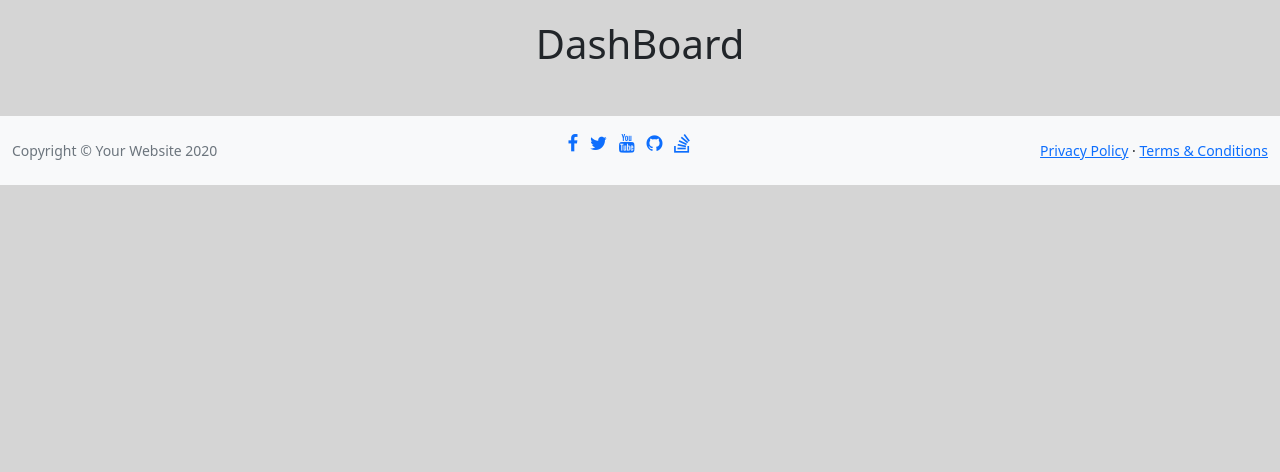
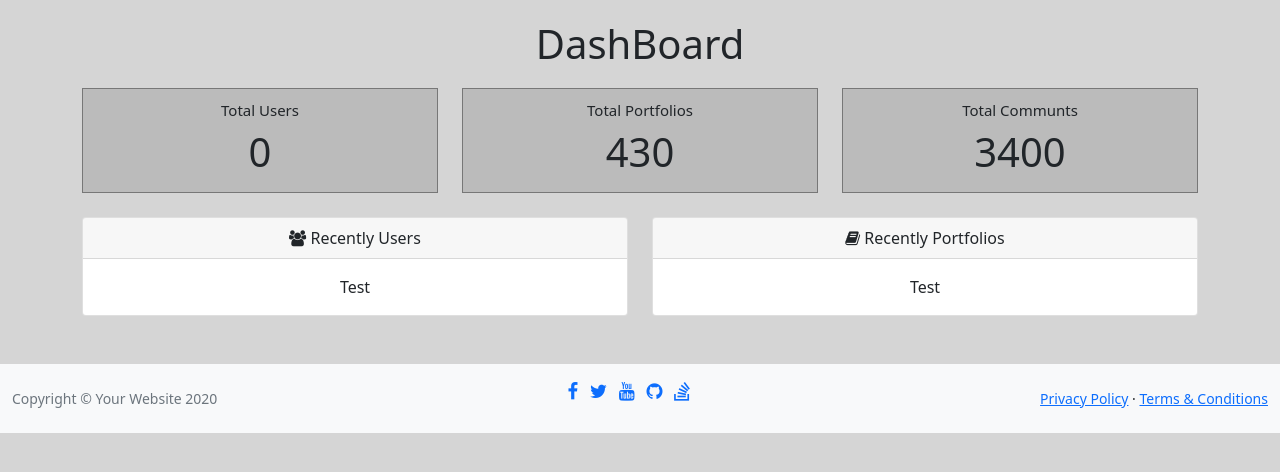
Before and after one commit to fathiabdelmalek/Myportfolio, a PHP site: page /admin/dashboard.php in a window 1280 px wide. Shown: the part 72-544 px from the top of the page. Run offline with PHP 8.4, Linux system fonts and the light colour scheme; the visitor is signed in with stand-in values (Sample User, id 1); data that the repository does not hold is empty.

Commit message:
main changes on (add.php, delete.php, edit.php, users.php)

```diff
--- a/admin/dashboard.php
+++ b/admin/dashboard.php
@@ -6,6 +6,51 @@ include 'init.php';
 
 if (!isset($_SESSION['user']))
     header('location: index.php');
+$count = countItems('users');
 ?>
 <h1 class="text-center">DashBoard</h1>
+<div class="container text-center home-stats">
+    <div class="row">
+        <div class="col-md-4">
+            <div class="stats">
+                Total Users
+                <span><?php echo $count ?></span>
+            </div>
+        </div>
+        <div class="col-md-4">
+            <div class="stats">
+                Total Portfolios
+                <span>430</span>
+            </div>
+        </div>
+        <div class="col-md-4">
+            <div class="stats">
+                Total Communts
+                <span>3400</span>
+            </div>
+        </div>
+    </div>
+    <div class="row pt-4">
+        <div class="col-sm-6">
+            <div class="card">
+                <div class="card-header">
+                    <i class="fa fa-users"></i> Recently Users
+                </div>
+                <div class="card-body">
+                    Test
+                </div>
+            </div>
+        </div>
+        <div class="col-sm-6">
+            <div class="card">
+                <div class="card-header">
+                    <i class="fa fa-book"></i> Recently Portfolios
+                </div>
+                <div class="card-body">
+                    Test
+                </div>
+            </div>
+        </div>
+    </div>
+</div>
 <?php include $inc . 'footer.php';
--- a/admin/delete.php
+++ b/admin/delete.php
@@ -2,7 +2,7 @@
 session_start();
 $title = 'Delete user';
 include 'init.php';
-if(!isset($_SERSSION['user']))
+if(!isset($_SESSION['user']))
     redirect(1);
 if($_SERVER['REQUEST_METHOD'] == 'POST') {
     $id = isset($_GET['id']) && is_numeric($_GET['id']) ? intval($_GET['id']) : 0;
--- a/admin/includes/functions/functions.php
+++ b/admin/includes/functions/functions.php
@@ -22,6 +22,13 @@ function redirect($seconds = 3, $url = null) {
     elseif($url = 'back') {
         $url = (isset($_SERVER['HTTP_REFERER']) && $_SERVER['HTTP_REFERER'] !== '') ? $_SERVER['HTTP_REFERER'] : 'index.php';
     }
-    header("refresh:$seconds;url=$url");
+    header("refresh:$seconds;location:$url");
     exit();
 }
+
+function countItems($table) {
+    global $con;
+    $sql = $con->prepare("SELECT COUNT(id) FROM $table");
+    $sql->execute();
+    return $sql->fetchColumn();
+}
--- a/admin/layout/css/app.css
+++ b/admin/layout/css/app.css
@@ -5,7 +5,7 @@ h1 {
 
 .main-table {
     border-color: black;
-    background-color: #EAEAEA;
+    background-color: #EFEFEF;
     box-shadow: 3px 3px 10px #CCC;
     -moz-box-shadow: 3px 3px 10px #CCC;
     -webkit-box-shadow: 3px 3px 10px #CCC;
@@ -25,3 +25,15 @@ h1 {
 .navbar {
     margin-bottom: 20px;
 }
+
+.home-stats .stats {
+    background-color: #BBB;
+    border: #777 1px solid;
+    padding: 10px;
+    font-size: 15px;
+}
+
+.home-stats .stats span {
+    font-size: 40px;
+    display: block;
+}
--- a/admin/users.php
+++ b/admin/users.php
@@ -2,7 +2,7 @@
 session_start();
 $title = 'Users Manage';
 include 'init.php';
-if(!isset($_SERSSION['user']))
+if(!isset($_SESSION['user']))
     redirect(1);
 
 $sql = $con->prepare("SELECT * FROM users WHERE id != 1");
@@ -11,6 +11,7 @@ $rows = $sql->fetchAll();
 ?>
 <h1 class="text-center">Users Manage</h1>
 <div class="container">
+  <a href="add.php" class="btn btn-primary"><i class="fa fa-plus"></i> New User</a><br><br>
     <div class="table-responsive">
         <table class="main-table table table-bordered text-center">
             <tr>
@@ -25,7 +26,7 @@ $rows = $sql->fetchAll();
                 <td><?php echo $row['id']; ?></td>
                 <td><?php echo $row['username']; ?></td>
                 <td><?php echo $row['email']; ?></td>
-                <td><?php echo ''; ?></td>
+                <td><?php echo $row['dateJoined']; ?></td>
                 <td>
                     <a href="edit.php?id=<?php echo $row['id']; ?>" class="btn btn-success" role="button">
                         <i class="fa fa-edit"></i> Edit
@@ -37,7 +38,6 @@ $rows = $sql->fetchAll();
             </tr>
             <?php } ?>
         </table>
-    <a href="add.php" class="btn btn-primary"><i class="fa fa-plus"></i> New User</a>
     </div>
 </div>
 <?php include $inc . 'footer.php';
--- a/layout/css/app.css
+++ b/layout/css/app.css
@@ -1,6 +1,6 @@
 .main-table {
     border-color: black;
-    background-color: #EAEAEA;
+    background-color: #EFEFEF;
     box-shadow: 3px 3px 10px #CCC;
     -moz-box-shadow: 3px 3px 10px #CCC;
     -webkit-box-shadow: 3px 3px 10px #CCC;
```
Also changed, not shown: admin/add.php (+7 -6 lines), admin/edit.php (+81 -2 lines).
